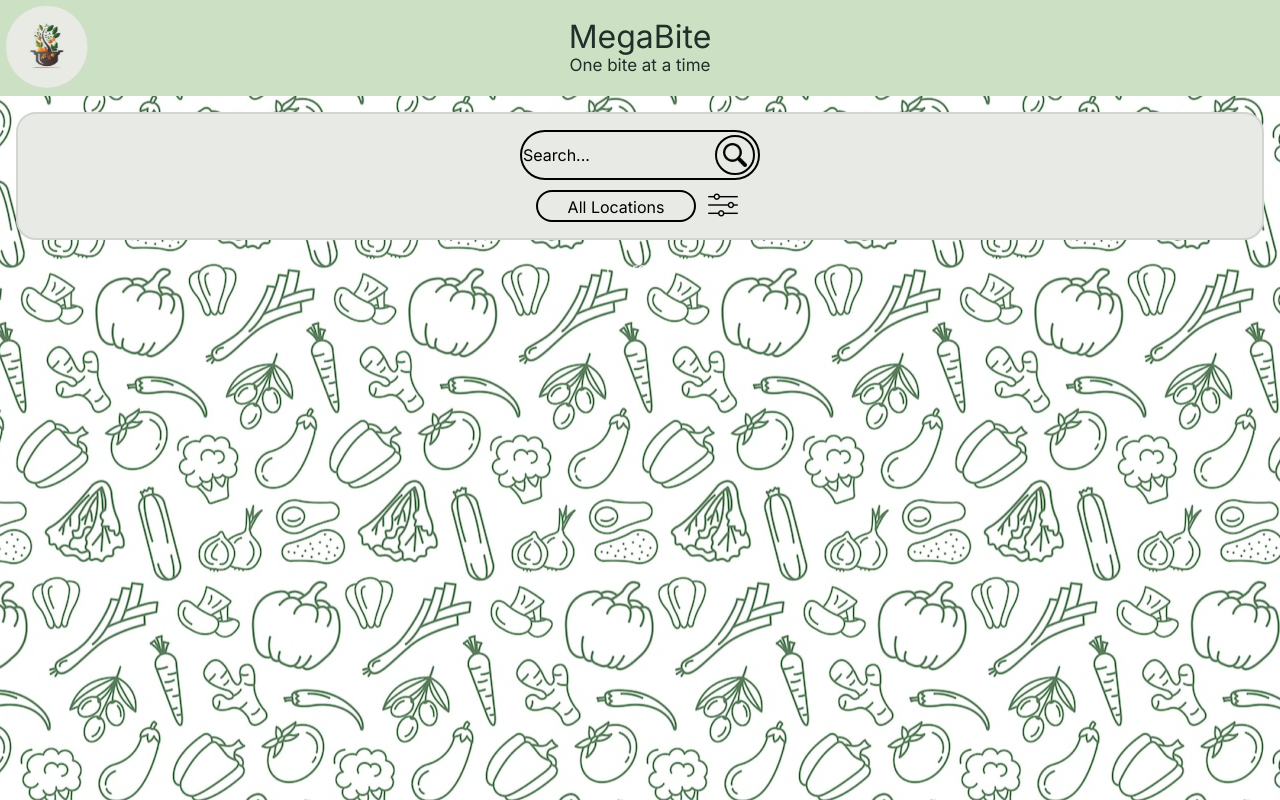
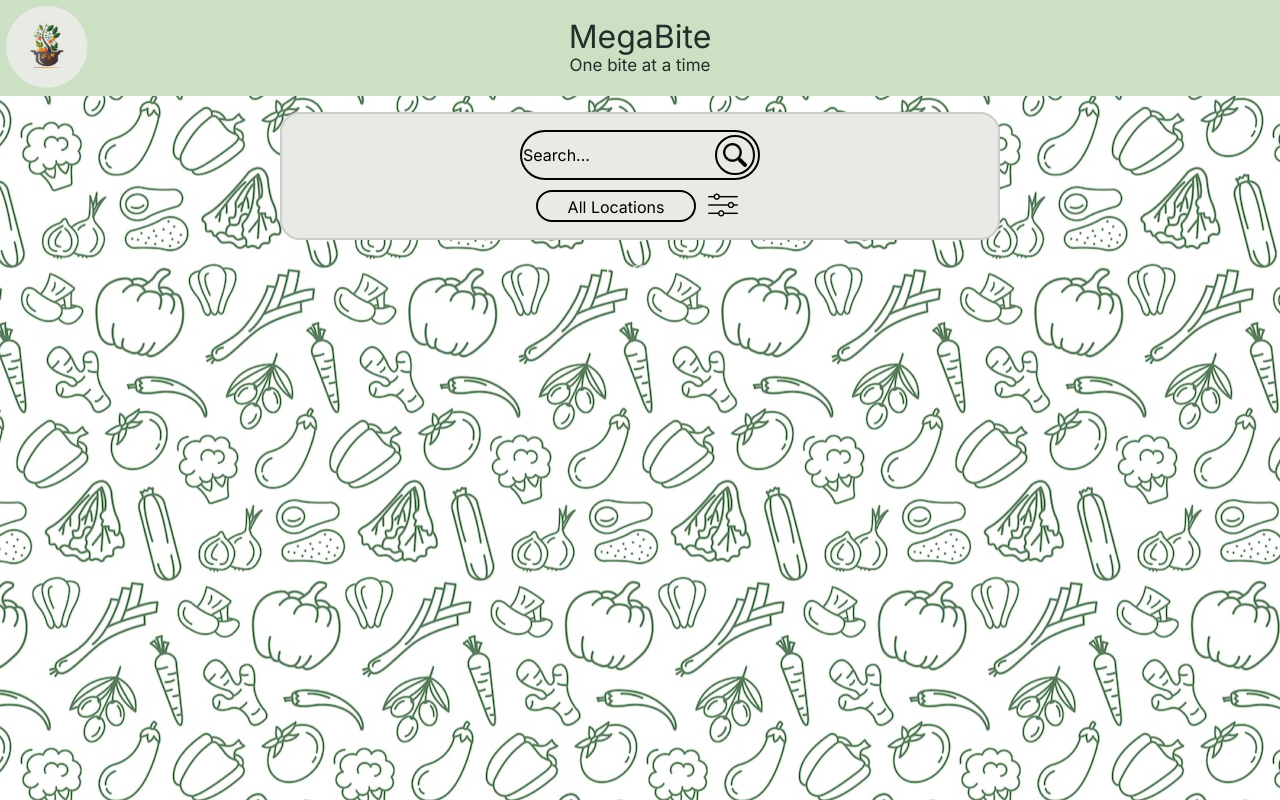
Before and after one commit to AdamGrubb/grupp10, a React (Vite) app in the folder MegaBite/: page /searchresults in a window 1280 px wide. Shown: the top 800 px of the page. Built offline with nearby package versions, Linux system fonts and the light colour scheme; a web font is replaced by a local one.

Commit message:
searchArea responsitivity finished

```diff
--- a/MegaBite/src/components/search/Search.css
+++ b/MegaBite/src/components/search/Search.css
@@ -1,7 +1,16 @@
 .searchFilterArea {
   border-radius: 20px;
-  border-color: rgb(212, 212, 212);
+  border-color: rgb(206, 205, 205);
   border-width: 2px;
+  margin: 1rem auto;
+
+  max-width: 45rem;
+}
+
+@media only screen and (max-width: 46rem) {
+  .searchFilterArea {
+    margin: 1rem;
+  }
 }
 
 .searchBoxWrapperDiv {
--- a/MegaBite/src/components/search/Search.jsx
+++ b/MegaBite/src/components/search/Search.jsx
@@ -68,7 +68,10 @@ export default function Search() {
 
   return (
     <>
-      <section className="flex justify-center h-32 m-4 bg-grayColor searchFilterArea">
+      <section
+        id="search-section"
+        className="flex justify-center mr-2 h-32 bg-grayColor searchFilterArea"
+      >
         <div className="flex flex-col items-center justify-center">
           <div className="relative">
             <form onSubmit={handleSubmit}>
```
